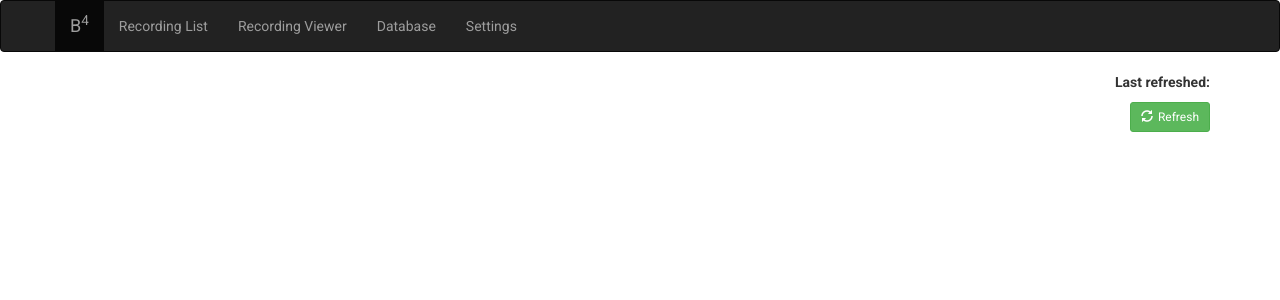
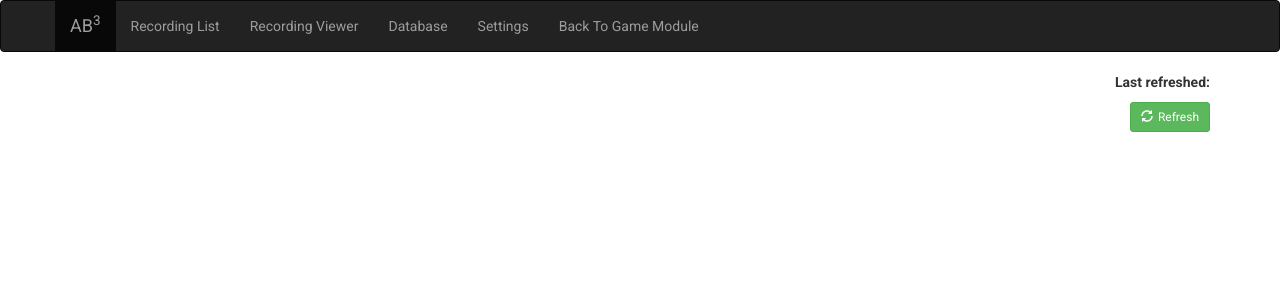
Before and after one commit to timothyhart/MSBirdBox, a PHP site: page /recorder2/controller/public/index.html in a window 1280 px wide. Shown: the top 300 px of the page. Run offline with PHP 8.4, Linux system fonts and the light colour scheme.

Commit message:
got everything linked up and added some redirects as well as AB3 instead of AB4, even added a fancy superscript 3 for the title of the recording page ;)

```diff
--- /dev/null
+++ b/index.html
@@ -0,0 +1,6 @@
+<html>
+<head>
+<meta http-equiv="refresh" content="0;url=prototype/Admin-panel/index.php" />
+<title>Redirecting to BirdBox Homepage</title>
+</head>
+<body>
--- a/learning-module/index.html
+++ b/learning-module/index.html
@@ -30,7 +30,7 @@
       <a href="../prototype/Admin-panel/index.php" class="pure-menu-heading">AB<sup>3</sup></a>
       <ul class="pure-menu-list">
             <li class="pure-menu-item"><a href="../prototype/Admin-panel/brisbanebirds.php" class="pure-menu-link">Administrate</a></li>
-            <li class="pure-menu-item pure-menu-item-alternate"><a href="" class="pure-menu-link">Record</a></li>
+            <li class="pure-menu-item pure-menu-item-alternate"><a href="../../../.." onclick="javascript:event.target.port=3000" class="pure-menu-link">Record</a></li>
             <li class="pure-menu-item"><a href="index.html" class="pure-menu-link">Learn</a></li>
             <li class="pure-menu-item pure-menu-item-alternate"><a href="#" class="pure-menu-link">About</a></li>
 
--- a/prototype/Admin-panel/Includes/navmenu.inc
+++ b/prototype/Admin-panel/Includes/navmenu.inc
@@ -1,10 +1,10 @@
 <!-- Navigation menu for use across site -->
 
 <nav class="home-menu pure-menu pure-menu-open pure-menu-horizontal pure-menu-fixed">
-  <a href="index.php" class="pure-menu-heading">B<sup>4</sup></a>
+  <a href="index.php" class="pure-menu-heading">AB<sup>3</sup></a>
   <ul class="pure-menu-list">
         <li class="pure-menu-item"><a href="brisbanebirds.php" class="pure-menu-link">Administrate</a></li>
-        <li class="pure-menu-item pure-menu-item-alternate"><a href="" class="pure-menu-link">Record</a></li>
+        <li class="pure-menu-item pure-menu-item-alternate"><a href="../../../" onclick="javascript:event.target.port=3000" class="pure-menu-link">Record</a></li>
         <li class="pure-menu-item"><a href="../../learning-module/" class="pure-menu-link">Learn</a></li>
         <li class="pure-menu-item pure-menu-item-alternate"><a href="#" class="pure-menu-link">About</a></li>
     </ul>
--- a/recorder2/controller/public/css/view.css
+++ b/recorder2/controller/public/css/view.css
@@ -8,6 +8,13 @@ body {
     position: relative;
     display: none;
 }
+
+.superscript{
+font-size:80%;
+position:super;
+vertical-align:top;
+}
+
 
 .active-view {
     display: block;
--- a/recorder2/controller/public/index.html
+++ b/recorder2/controller/public/index.html
@@ -4,12 +4,12 @@
         <meta charset="utf-8">
         <meta http-equiv="X-UA-Compatible" content="IE=edge">
         <meta name="viewport" content="width=device-width, initial-scale=1">
-        <title>B4 Recording Box</title>
+	<title>AB³ Recording Box</title>
         <link href="css/ext/bootstrap.min.css" rel="stylesheet">
         <link href="css/ext/toastr.min.css" rel="stylesheet">
         <link href="css/ext/font-awesome.min.css" rel="stylesheet">
-        <link href="css/view.css" rel="stylesheet">
         <script src="js/ext/jquery-2.2.0.min.js"></script>
+	<link href="css/view.css" rel="stylesheet">
         <script src="js/ext/bootstrap.min.js"></script>
         <script src="js/ext/bootbox.min.js"></script>
         <script src="js/ext/moment-with-locales.min.js"></script>
@@ -33,7 +33,7 @@
                         <span class="icon-bar"></span>
                         <span class="icon-bar"></span>
                     </button>
-                    <a id="nav-status-page" class="navbar-brand" href="#status-page">B<sup>4</sup></a>
+                    <a id="nav-status-page" class="navbar-brand" href="#status-page">AB<sup>3</sup></a>
                 </div>
                 <div id="navbar" class="collapse navbar-collapse">
                     <ul class="nav navbar-nav">
@@ -41,6 +41,7 @@
                         <li id="nav-recording-viewer"><a href="#recording-viewer">Recording Viewer</a></li>
                         <li id="nav-database-page"><a href="#database">Database</a></li>
                         <li id="nav-settings-page"><a href="#settings/tab=recording">Settings</a></li>
+			<li id="nav-settings-page"><a href="MSBirdBox" onclick="javascript:event.target.port=80">Back To Game Module</a></li>
                     </ul>
                 </div>
             </div>
@@ -54,15 +55,15 @@
                         <div class="col-md-12">
                             <div class="summary">
                                 <div class="status-perfect">
-                                    Your B<sup>4</sup> box is <strong>currently recording.</strong>
+                                    Your AB<sup>3</sup> box is <strong>currently recording.</strong>
                                 </div>
 
                                 <div class="status-reduced">
-                                    Your B<sup>4</sup> box is <strong>currently idle.</strong> There is a recording scheduled, however.
+                                    Your AB<sup>3</sup> box is <strong>currently idle.</strong> There is a recording scheduled, however.
                                 </div>
 
                                 <div class="status-critical">
-                                    Your B<sup>4</sup> box is <strong>currently idle.</strong> There is no schedule defined, so no recording will occur unless manually initiated.<br>
+                                    Your AB<sup>3</sup> box is <strong>currently idle.</strong> There is no schedule defined, so no recording will occur unless manually initiated.<br>
                                     You can change this by altering the <a href="#settings/tab=schedule">schedule</a>.
                                 </div>
                             </div>
@@ -356,7 +357,7 @@
                                 <div class="tab-content">
                                     <!-- Recording settings tab -->
                                     <div class="tab-pane active recording">
-                                        <h5>These options control the behavior of the B<sup>4</sup> box when it is recording audio.</h5>
+                                        <h5>These options control the behavior of the AB<sup>3</sup> box when it is recording audio.</h5>
 
                                         <div class="form-horizontal">
                                             <div class="form-group sm-bottom-margin">
@@ -437,7 +438,7 @@
 
                                     <!-- Advanced tab -->
                                     <div class="tab-pane advanced">
-                                        <h5>These options control advanced behavior of the B<sup>4</sup> box. Do not change unless you are sure what you are doing.</h5>
+                                        <h5>These options control advanced behavior of the AB<sup>3</sup> box. Do not change unless you are sure what you are doing.</h5>
 
                                         <div class="form-horizontal">
                                             <div class="form-group sm-bottom-margin">
```
